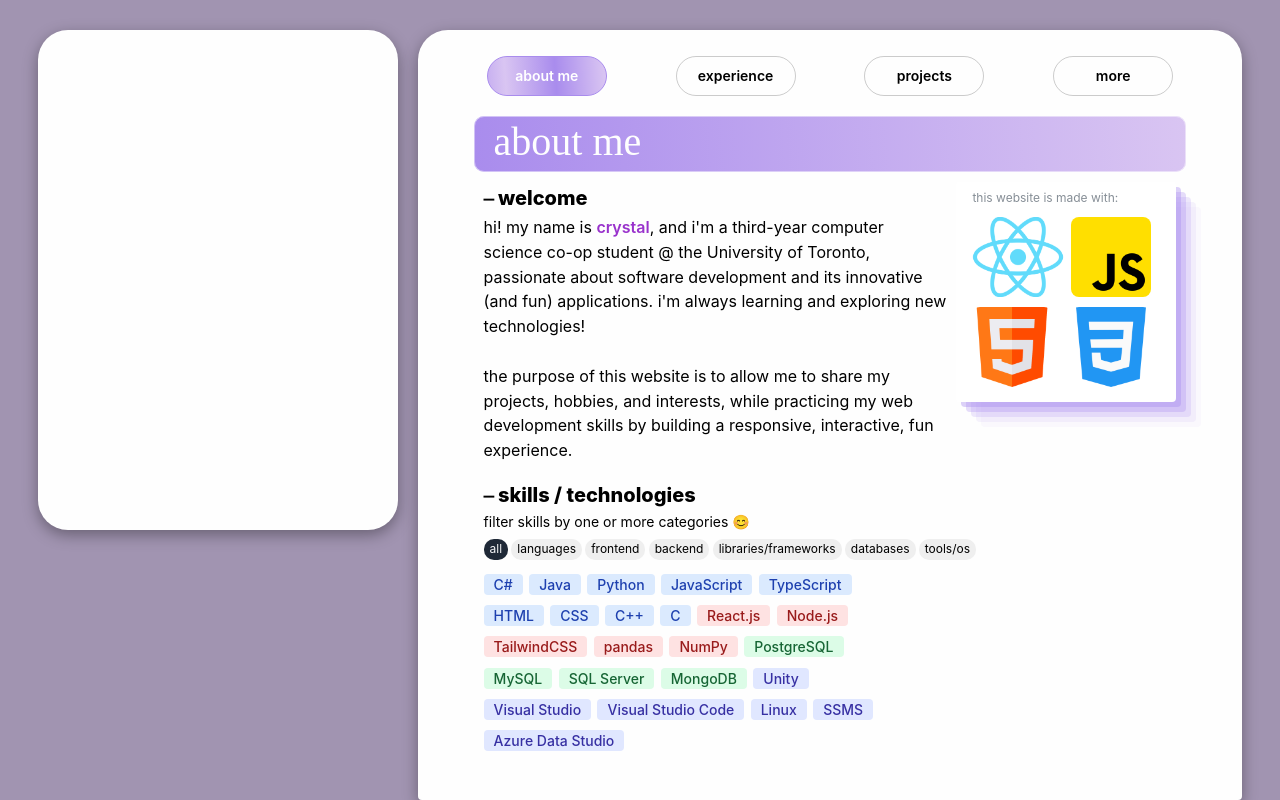
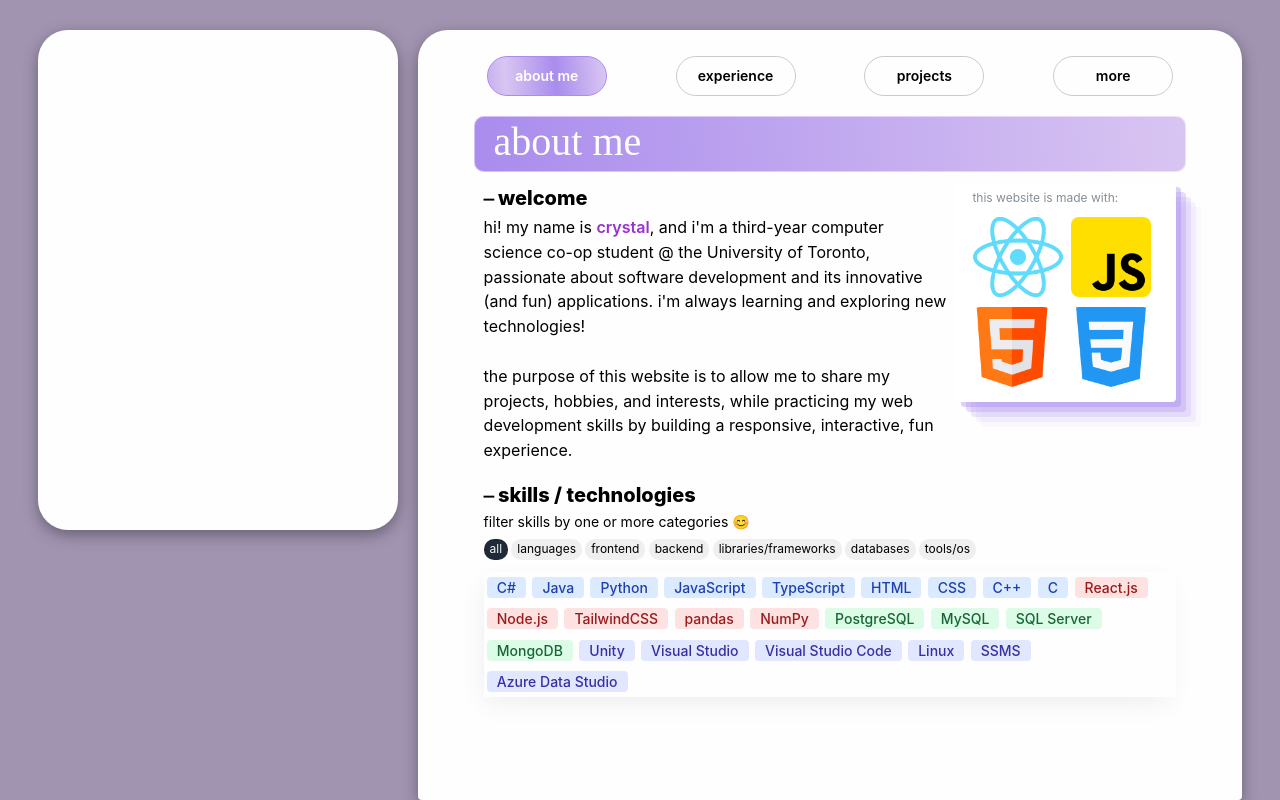
Before and after one commit to cdecry/cdecry.github.io, a React (Create React App) app: page / in a window 1280 px wide. Built offline with nearby package versions, Linux system fonts and the light colour scheme; a web font is replaced by a local one.

Commit message:
Add shadow to badge container, change width

```diff
--- a/src/App.css
+++ b/src/App.css
@@ -168,11 +168,18 @@ body {
     }
   }
 
+.badge-component {
+    height: 250px;
+}
+
 .badge-container {
+    transition: 1s linear;
     display: flex;
     flex-wrap: wrap;
-    width: 400px;
+    /* width: 400px; */
     row-gap: 0.4rem;
+    padding: 0.2rem;
+    box-shadow: rgba(65, 65, 65, 0.1) -4px 9px 25px -6px;
 }
 
 .badge {
--- a/src/components/BadgesComponent.tsx
+++ b/src/components/BadgesComponent.tsx
@@ -91,7 +91,7 @@ const BadgesComponent = () => {
         ));
 
   return (
-    <>
+    <div className='badge-component'>
         <Text size='sm'>
             filter skills by one or more categories {filteredSkills.length > 0 ? "😊" : "🤔"}
         </Text>
@@ -115,7 +115,7 @@ const BadgesComponent = () => {
                 </Text>
             }
         </div>
-    </>
+    </div>
   );
 }
 
```
